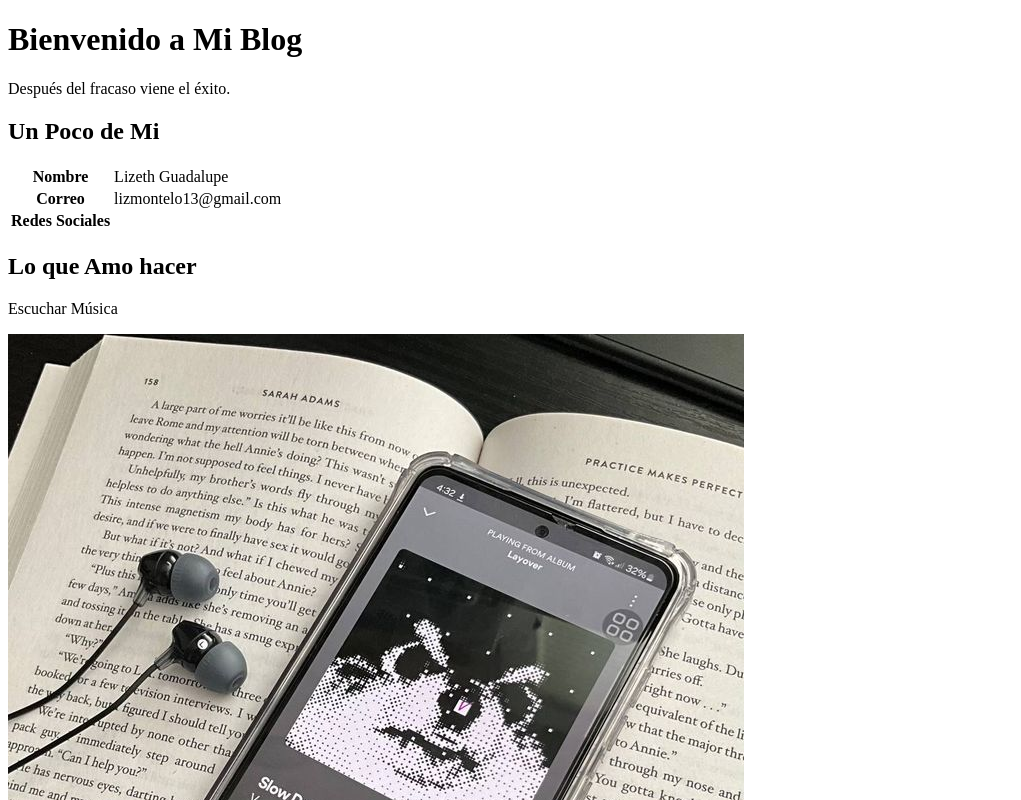
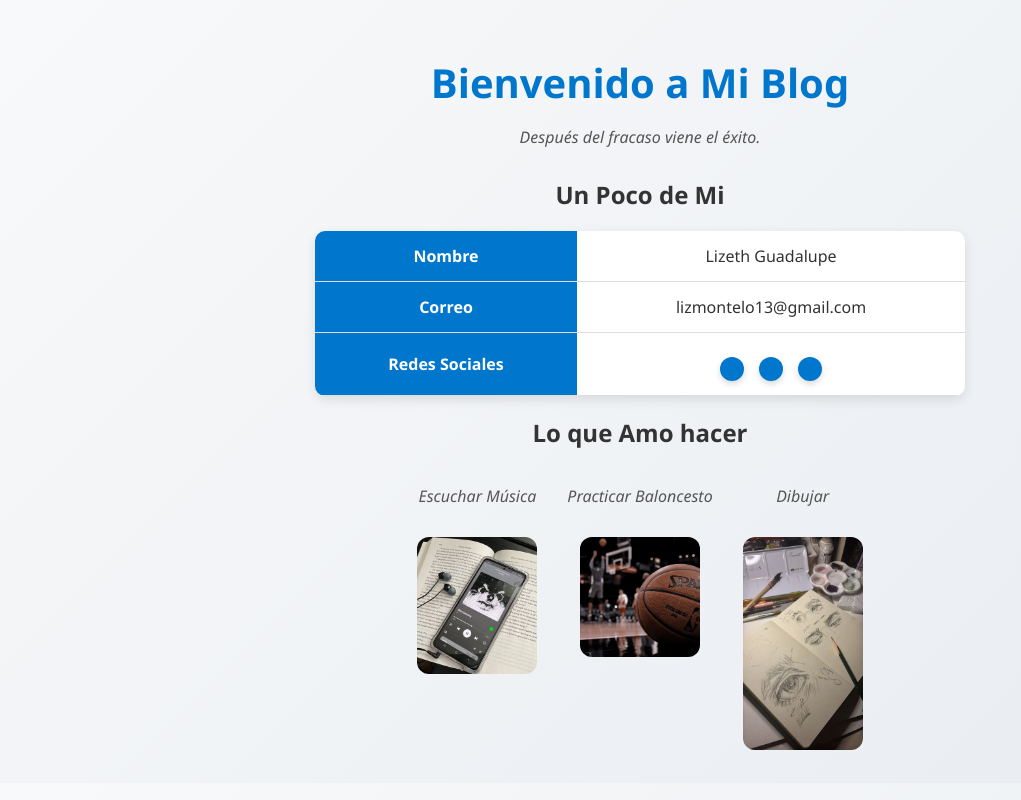
Before and after one commit to 20040035LizethGuadalupe/miblog, a plain HTML site: page index.html in a window 1280 px wide. Shown: the top 800 px of the page, without its empty margins (0-1021 px from the left). Drawn offline with Linux system fonts and the light colour scheme; the site is published under a folder, as on GitHub Pages, so addresses that start at the root find nothing.

Commit message:
Add files via upload

```diff
--- a/index.html
+++ b/index.html
@@ -4,7 +4,7 @@
     <meta charset="UTF-8">
     <meta name="viewport" content="width=device-width, initial-scale=1.0">
     <title>MiBlog</title>
-    <link rel="stylesheet" href="/styles.css">
+    <link rel="stylesheet" href="styles/styles.css">
     <style>
 
     </style>
--- /dev/null
+++ b/styles/styles.css
@@ -0,0 +1,100 @@
+body {
+            font-family: 'Segoe UI', sans-serif;
+            background: linear-gradient(135deg, #f8f9fa, #e8ecf1);
+            text-align: center;
+            color: #333;
+            padding: 20px;
+        }
+
+        h1 {
+            color: #0077cc;
+            font-size: 2.5rem;
+            margin-bottom: 5px;
+        }
+
+        p {
+            font-style: italic;
+            color: #555;
+            margin-bottom: 30px;
+        }
+
+        table {
+            margin: 20px auto;
+            border-collapse: collapse;
+            background-color: #fff;
+            box-shadow: 0 4px 12px rgba(0,0,0,0.1);
+            border-radius: 10px;
+            overflow: hidden;
+            width: 80%;
+            max-width: 650px;
+            transition: transform 0.3s ease-in-out;
+        }
+
+        table:hover {
+            transform: scale(1.02);
+        }
+
+        th, td {
+            padding: 14px 20px;
+            border-bottom: 1px solid #ddd;
+        }
+
+        th {
+            background-color: #0077cc;
+            color: white;
+            font-weight: bold;
+        }
+
+        img {
+            border-radius: 12px;
+            transition: transform 0.3s ease;
+        }
+
+        img:hover {
+            transform: scale(1.1);
+        }
+
+        .social-icons {
+            display: flex;
+            justify-content: center;
+            gap: 15px;
+            margin-top: 10px;
+        }
+
+        .social-icons a {
+            text-decoration: none;
+            color: white;
+            background: #0077cc;
+            padding: 12px;
+            border-radius: 50%;
+            font-size: 18px;
+            box-shadow: 0 3px 6px rgba(0,0,0,0.15);
+            transition: background 0.3s, transform 0.3s;
+        }
+
+        .social-icons a:hover {
+            background-color: #005fa3;
+            transform: scale(1.1);
+        }
+
+        /* --- NUEVO ESTILO PARA IMÁGENES HORIZONTALES --- */
+        .imagenes-horizontal {
+            display: flex;
+            justify-content: center;
+            gap: 30px;
+            margin-top: 20px;
+            flex-wrap: wrap; /* para que se acomoden en varias filas si la pantalla es pequeña */
+        }
+
+        .imagenes-horizontal div {
+            text-align: center;
+        }
+
+        .imagenes-horizontal img {
+            width: 120px;
+        }
+
+        @media (max-width: 600px) {
+            h1 { font-size: 2rem; }
+            table { width: 95%; }
+        }
```
